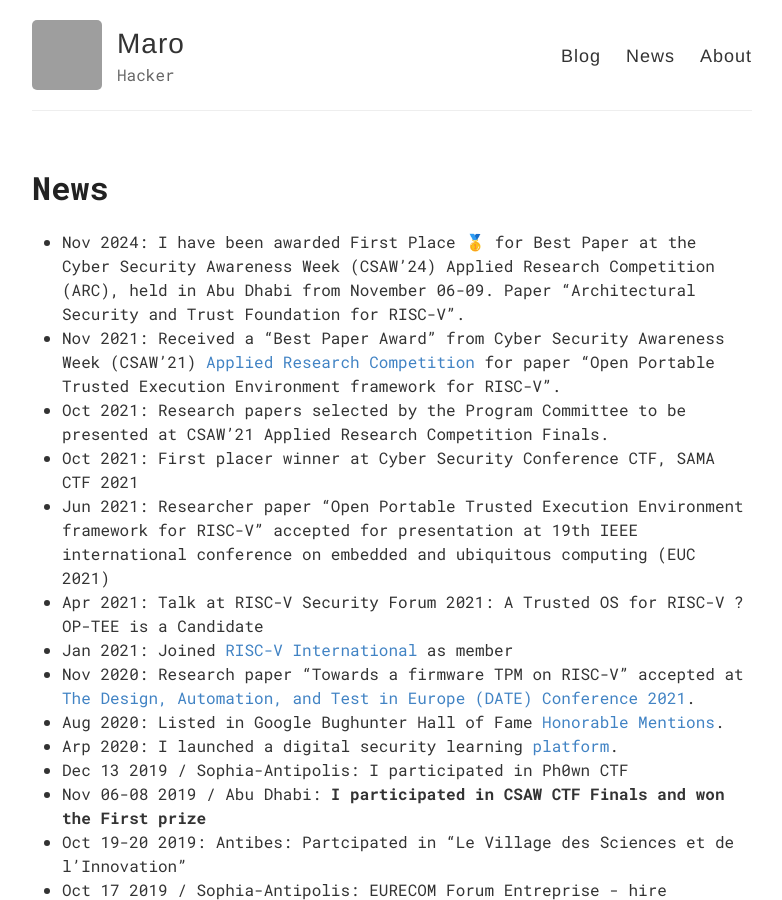
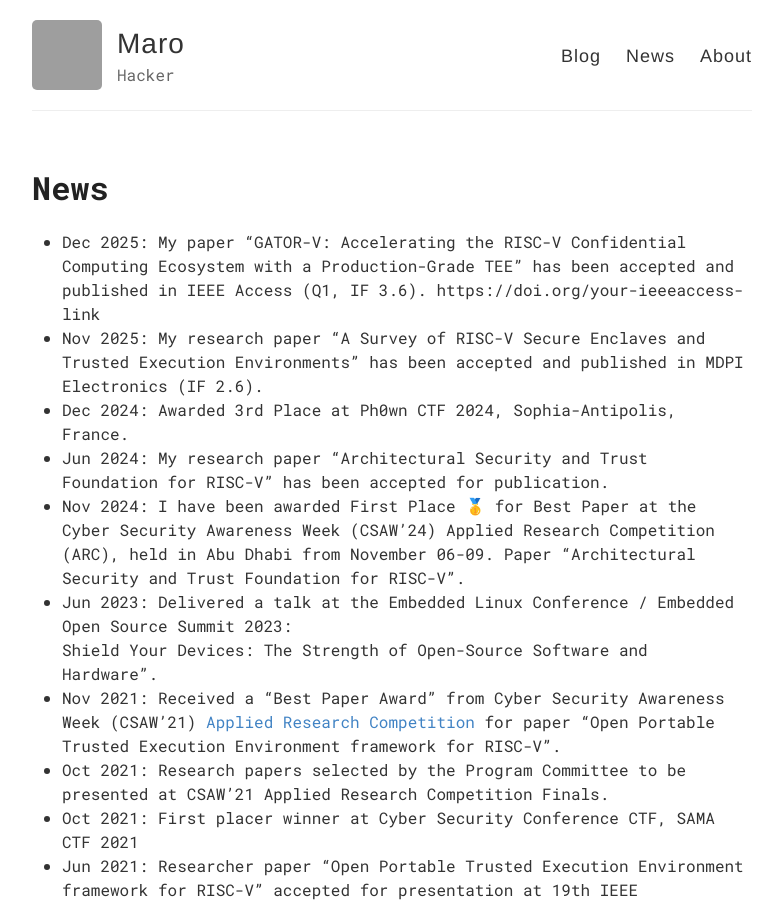
Before and after one commit to maroueneboubakri/maroueneboubakri.github.io, a Jekyll site: the page built from news.md, in a window 1280 px wide and 900 px high. Shown: the whole window, without its empty margins (248-1030 px from the left). Built offline with Jekyll 4.4.1, drawn with Linux system fonts in a browser that asks for light colours; grey boxes are pictures that could not be loaded.

Commit message:
Update news.md with recent publications and awards

```diff
--- a/news.md
+++ b/news.md
@@ -3,7 +3,14 @@ layout: page
 title: News
 permalink: /news/
 ---
+- Dec 2025: My paper "GATOR-V: Accelerating the RISC-V Confidential Computing Ecosystem with a Production-Grade TEE" has been accepted and published in IEEE Access (Q1, IF 3.6).
+  https://doi.org/your-ieeeaccess-link
+- Nov 2025: My research paper "A Survey of RISC-V Secure Enclaves and Trusted Execution Environments" has been accepted and published in MDPI Electronics (IF 2.6).
+- Dec 2024: Awarded 3rd Place at Ph0wn CTF 2024, Sophia-Antipolis, France.
+- Jun 2024: My research paper "Architectural Security and Trust Foundation for RISC-V" has been accepted for publication.
  - Nov 2024: I have been awarded First Place 🥇 for Best Paper at the Cyber Security Awareness Week (CSAW'24) Applied Research Competition (ARC), held in Abu Dhabi from November 06-09. Paper "Architectural Security and Trust Foundation for RISC-V".
+ - Jun 2023: Delivered a talk at the Embedded Linux Conference / Embedded Open Source Summit 2023:
+   Shield Your Devices: The Strength of Open-Source Software and Hardware".
  - Nov 2021: Received a "Best Paper Award" from Cyber Security Awareness Week (CSAW'21) [Applied Research Competition](https://www.csaw.io/research) for paper "Open Portable Trusted Execution Environment framework for RISC-V".
  - Oct 2021: Research papers selected by the Program Committee to be presented at CSAW’21 Applied Research Competition Finals.
  - Oct 2021: First placer winner at Cyber Security Conference CTF, SAMA CTF 2021
```
